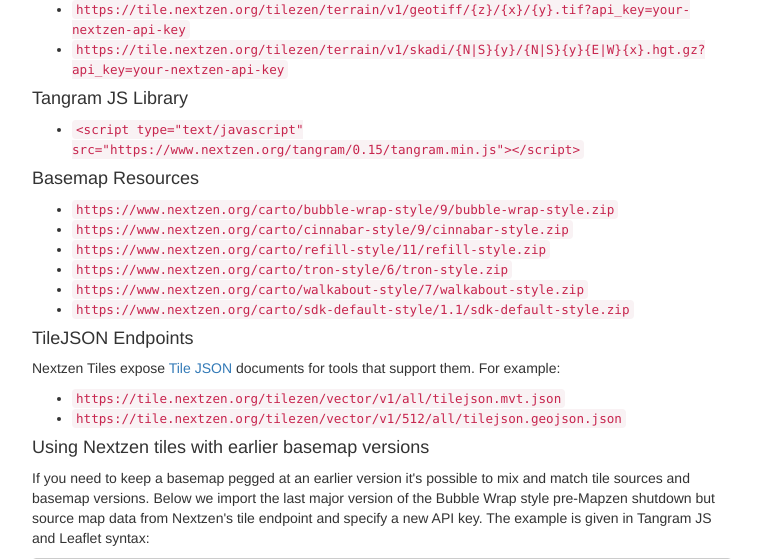
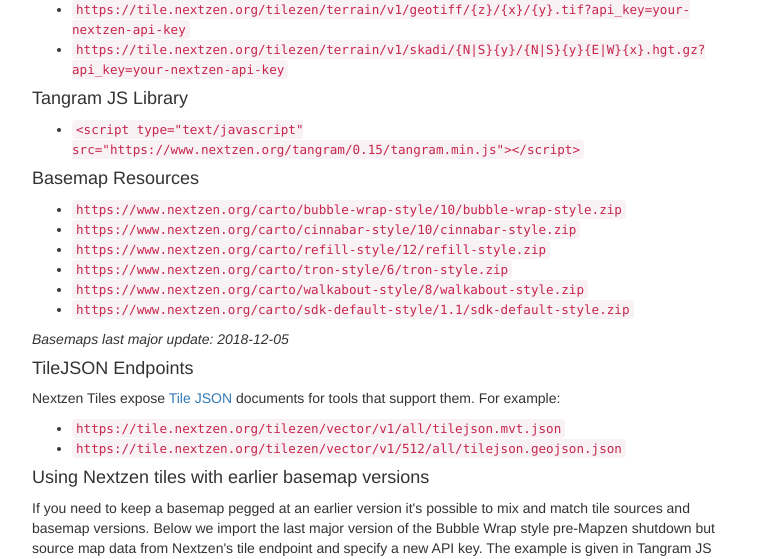
Before and after one commit to nextzen/developers, a Flask app: page /about.html in a window 1280 px wide. Shown: the part 588-1147 px from the top of the page, without its empty margins (258-1019 px from the left). Run offline with Flask 2, Linux system fonts and the light colour scheme; some libraries are stand-ins or nearby versions.

Commit message:
Update the basemaps

```diff
--- a/app/templates/about.html
+++ b/app/templates/about.html
@@ -35,13 +35,15 @@
     <h4>Basemap Resources</h4>
 
     <ul>
-      <li><code>https://www.nextzen.org/carto/bubble-wrap-style/9/bubble-wrap-style.zip</code></li>
-      <li><code>https://www.nextzen.org/carto/cinnabar-style/9/cinnabar-style.zip</code></li>
-      <li><code>https://www.nextzen.org/carto/refill-style/11/refill-style.zip</code></li>
+      <li><code>https://www.nextzen.org/carto/bubble-wrap-style/10/bubble-wrap-style.zip</code></li>
+      <li><code>https://www.nextzen.org/carto/cinnabar-style/10/cinnabar-style.zip</code></li>
+      <li><code>https://www.nextzen.org/carto/refill-style/12/refill-style.zip</code></li>
       <li><code>https://www.nextzen.org/carto/tron-style/6/tron-style.zip</code></li>
-      <li><code>https://www.nextzen.org/carto/walkabout-style/7/walkabout-style.zip</code></li>
+      <li><code>https://www.nextzen.org/carto/walkabout-style/8/walkabout-style.zip</code></li>
       <li><code>https://www.nextzen.org/carto/sdk-default-style/1.1/sdk-default-style.zip</code></li>
     </ul>
+
+    <p><i>Basemaps last major update: 2018-12-05</i></p>
 
     <h4>TileJSON Endpoints</h4>
 
```
